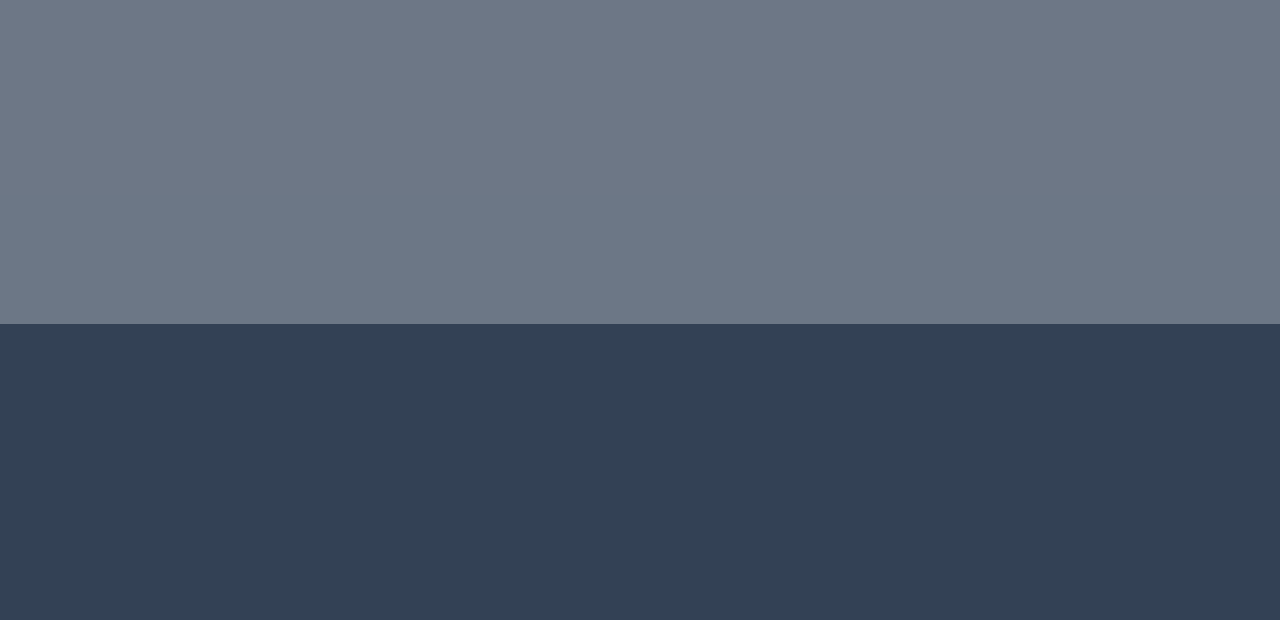
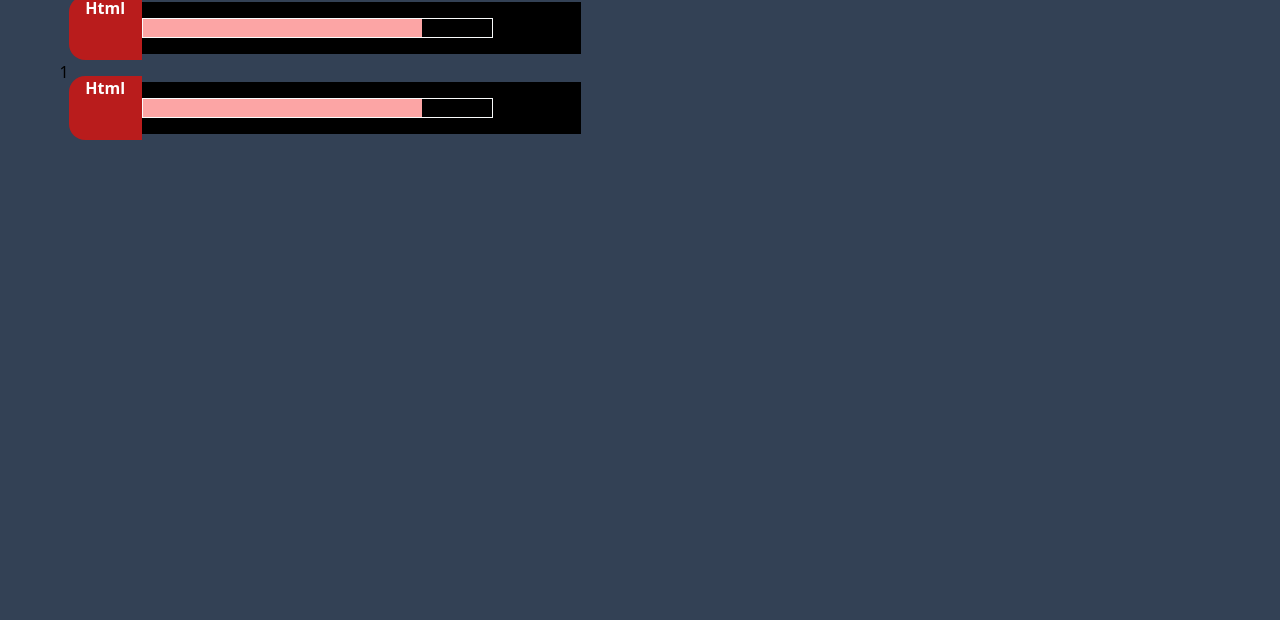
Before and after one commit to mohmmadView/ProjectPortoFile, a website: page index.html in a window 1280 px wide. Shown: the part 720-1340 px from the top of the page. Before the commit the page ends 1300 px from the top, so only its background shows below. Drawn offline with nearby package versions, Linux system fonts and the light colour scheme.

Commit message:
create_skill

```diff
--- a/index.html
+++ b/index.html
@@ -188,10 +188,43 @@
     </svg>
 <!--?  theEnd    -->
 </div>
-<!---!--------myTectonolgi------->
-<div class="absolute w-full h-full mt-2 ">
+<!---!--------mySkill------->
+<div id="mySkill" class="absolute w-full h-full mt-2 ">
+<h1 class="w-full text-4xl text-yellow-500 font-bold text-center ">My Skill</h1>
+<div class="w-full h-full grid grid-cols-2 ">
+  <div>
+<div class="w-full  flex justify-center ">1
+<div class="w-4/5 h-16 flex mt-4">
+  <div class=" w-1/6 h-full border-black text-center text-white font-bold rounded-l-2xl bg-red-700">
+    Html
+  </div>
+  <div class="bg-black flex self-center h-4/5 w-full">
+    <div class="w-4/5 h-2/5 self-center border border-gray-50 ">
+    <div class="w-4/5 h-full  bg-red-300"></div>
+</div>
+  </div>
+</div>
+</div>
+<div class="w-full  flex justify-center ">1
+<div class="w-4/5 h-16 flex mt-4">
+  <div class=" w-1/6 h-full border-black text-center text-white font-bold rounded-l-2xl bg-red-700">
+    Html
+  </div>
+  <div class="bg-black flex self-center h-4/5 w-full">
+    <div class="w-4/5 h-2/5 self-center border border-gray-50 ">
+    <div class="w-4/5 h-full  bg-red-300"></div>
+</div>
+  </div>
+</div>
+</div>
 
-  <div class="w-100 h-96 bg-slate-100/30"></div>
+</div>
+
+
+
+<div>2</div>
+</div>
+  <!-- <div class="w-100 h-96 bg-slate-100/30"></div> -->
 </div>
     </main>
     <script src="./app.js"></script>
```
Also changed, not shown: dist/output.css.
